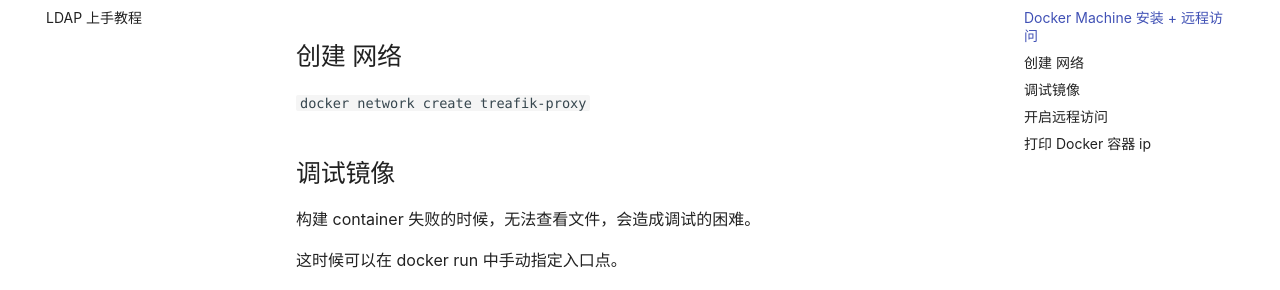
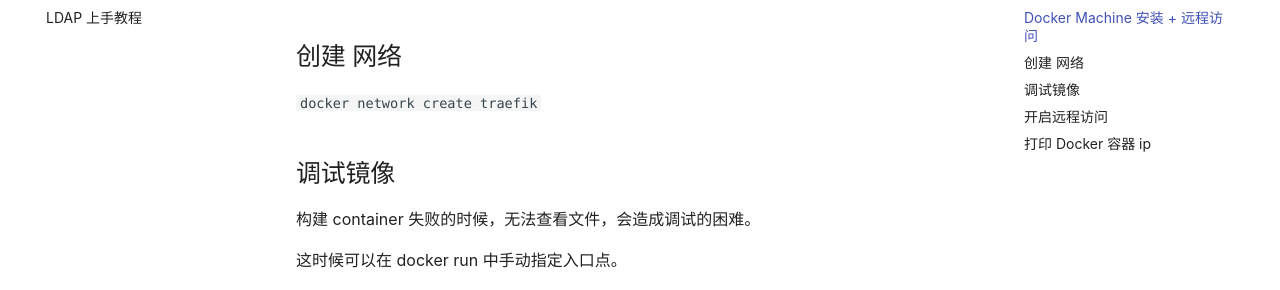
Before and after one commit to 117503445/wiki, an MkDocs documentation site: the page built from docs/op/Docker 常用操作.md, in a window 1280 px wide and 900 px high, scrolled down 706 px. Shown: the part 165-455 px from the top of the window. Built offline with MkDocs 1.6.1 and Material for MkDocs 9.7.7, drawn with Linux system fonts in a browser that asks for light colours; some web fonts are replaced; comment, search, counter and statistics services are not loaded.

Commit message:
Update Docker 常用操作.md

```diff
--- a/docs/op/Docker 常用操作.md
+++ b/docs/op/Docker 常用操作.md
@@ -34,7 +34,7 @@ docker-machine create --driver generic --generic-ip-address=${ip} --generic-ssh-
 
 ## 创建 网络
 
-`docker network create treafik-proxy`
+`docker network create traefik`
 
 ## 调试镜像
 
```
